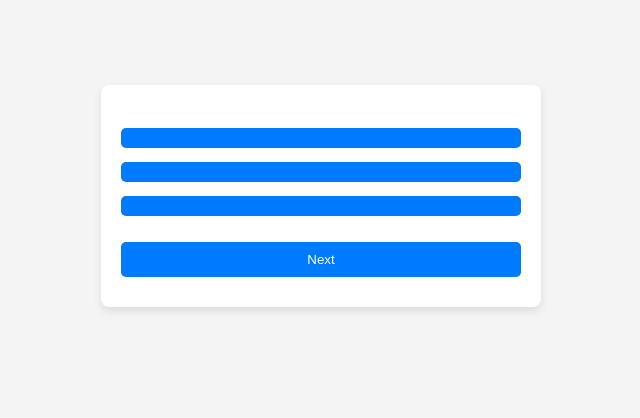
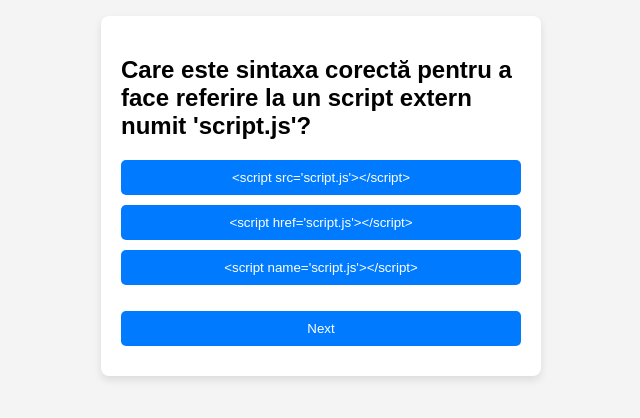
Before and after one commit to CristinaChifor/sesiunea18JS01.04.24, a plain HTML site: page index.html in a window 1280 px wide. Shown: the part 204-622 px from the top of the page, without its empty margins (319-959 px from the left). Drawn offline with Linux system fonts and the light colour scheme.

Commit message:
Display first question

```diff
--- a/index.html
+++ b/index.html
@@ -4,7 +4,7 @@
     <meta charset="UTF-8">
     <meta name="viewport" content="width=device-width, initial-scale=1.0">
     <title>JavaScript Quiz</title>
-    <link rel="stylesheet" href="style.css">
+    <link rel="stylesheet" href="./style.css">
 </head>
 <body>
     <article class="quiz-container">
--- a/script.js
+++ b/script.js
@@ -1,3 +1,34 @@
 class Quiz {
-    constructor(questions){}
+    constructor(questions){
+        this.questions = questions;
+        this.questionContainer = document.getElementById('question');
+        this.answerButtons = document.getElementById('answer-buttons');
+        this.feedback = document.getElementById('feedback');
+        this.nextButton = document.getAnimations('next-button');
+        this.showQuestion(this.questions[0]);
+
+    }
+
+    showQuestion(question) {
+        this.questionContainer.textContent = question.question;
+        this.answerButtons.innerHTML = '';
+        for (const answer of question.answers) {
+            //const answerElement = `<li><button class="btn"></button></li>`;
+            const buttonContainer = document.createElement('li');
+            const buttonElement = document.createElement('button');
+            buttonElement.classList.add('btn');
+            buttonElement.textContent = answer.text;
+            this.answerButtons.appendChild(buttonContainer);
+            buttonContainer.appendChild(buttonElement);
+        }
+    }
 }
+
+async function initQuiz() {
+    const fileContent = await fetch('./questions.json');
+    const quizQuestions = await fileContent.json();
+    console.log(quizQuestions);
+    const quiz = new Quiz(quizQuestions);
+}
+
+initQuiz();
```
